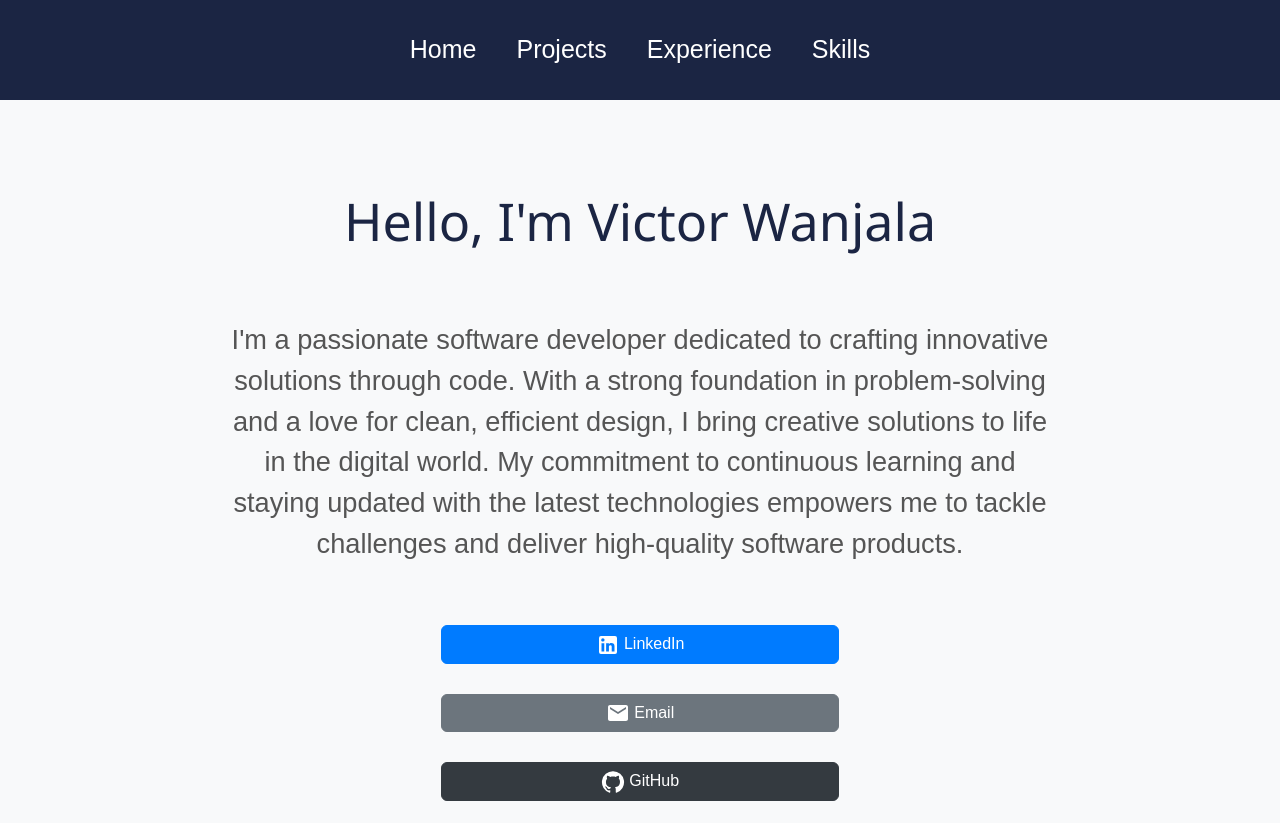
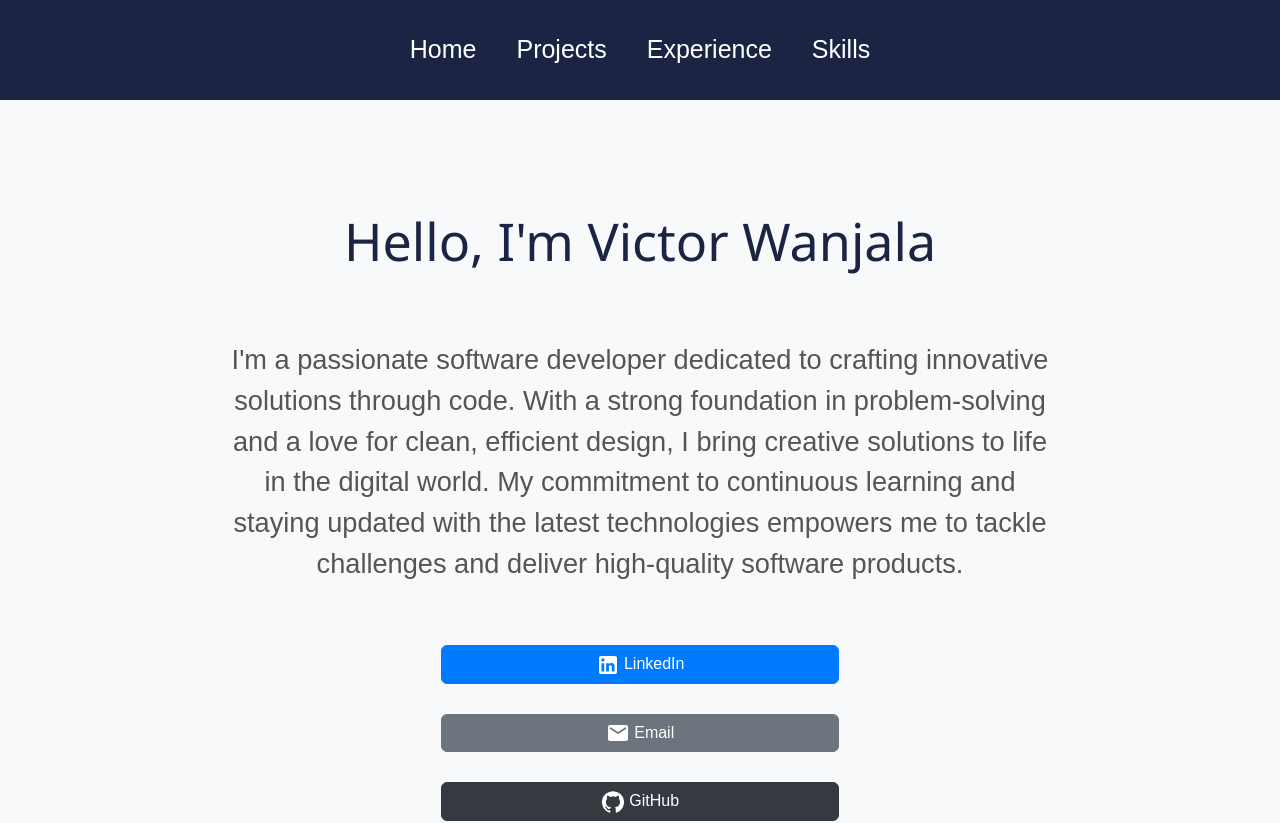
Before and after one commit to VictorWanjala/My-portfolio, a React (Create React App) app: page / in a window 1280 px wide. Shown: the top 823 px of the page. Built offline with nearby package versions, Linux system fonts and the light colour scheme.

Commit message:
updating projects

```diff
--- a/src/styles/Home.css
+++ b/src/styles/Home.css
@@ -6,7 +6,7 @@
 }
 
 .row.about {
-  margin-top: 10px;
+  margin-top: 30px;
 }
 
 .about {
```
